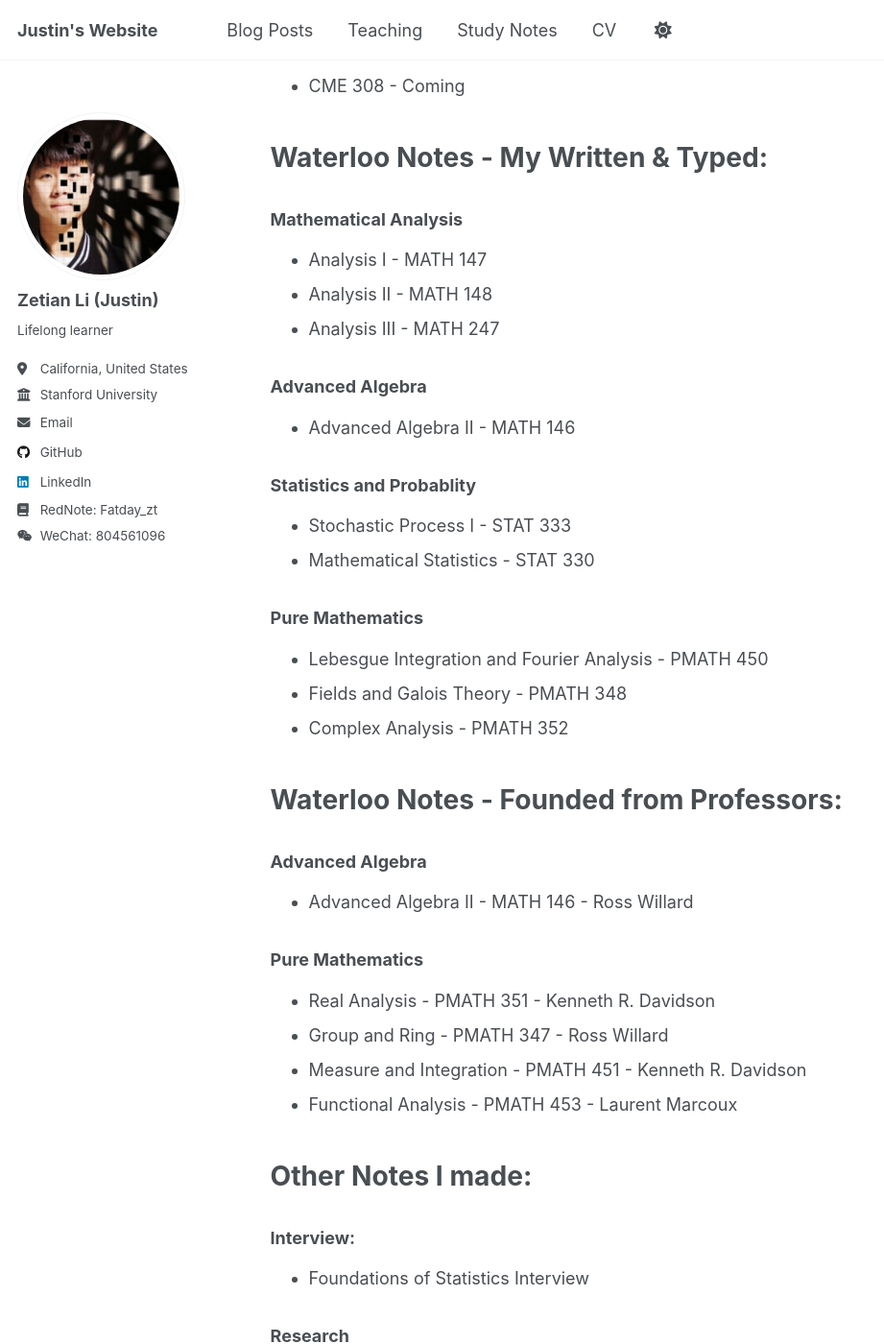
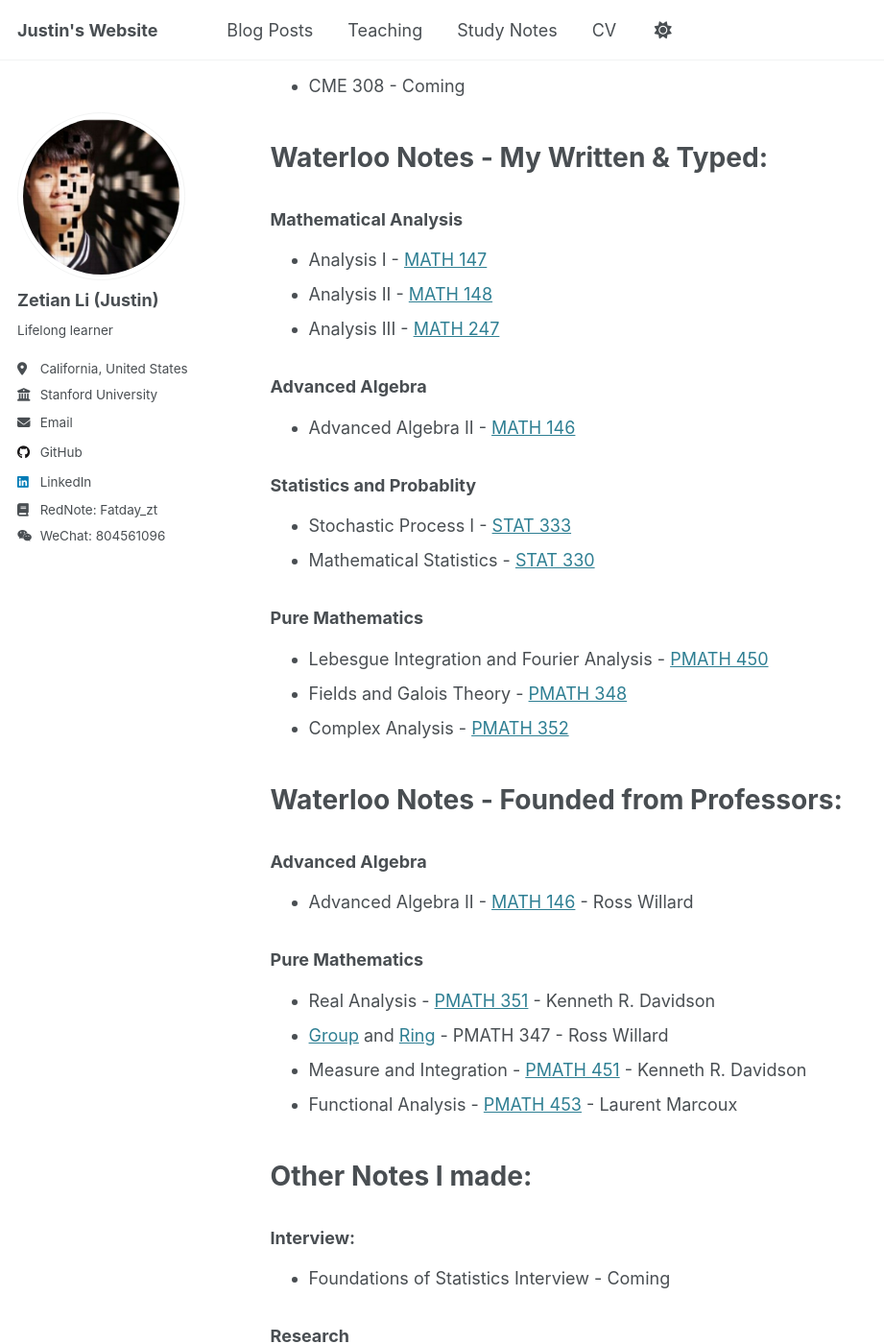
Before and after one commit to fatday/fatday.github.io, a Jekyll site: the page built from _pages/studynotes.md, in a window 1280 px wide and 1400 px high, scrolled down 251 px. Shown: the whole window at 96% size, without its empty margins (0-921 px from the left). Built offline with Jekyll 4.4.1, drawn with Linux system fonts in a browser that asks for light colours.

Commit message:
Complete website update

```diff
--- a/_pages/studynotes.md
+++ b/_pages/studynotes.md
@@ -18,44 +18,44 @@ This page is about the study notes I made or I found from Professors in Waterloo
 # Waterloo Notes - My Written & Typed:
 
 ### Mathematical Analysis
-* Analysis I - MATH 147
-* Analysis II - MATH 148
-* Analysis III - MATH 247
+* Analysis I - [MATH 147](/_studynotes/Math147.pdf)
+* Analysis II - [MATH 148](/_studynotes/Math148.pdf)
+* Analysis III - [MATH 247](/_studynotes/Math247.pdf)
 <br>
 
 ### Advanced Algebra
-* Advanced Algebra II - MATH 146
+* Advanced Algebra II - [MATH 146](/_studynotes/Math146.pdf)
 <br>
 
 ### Statistics and Probablity
-* Stochastic Process I - STAT 333
-* Mathematical Statistics - STAT 330
+* Stochastic Process I - [STAT 333](/_studynotes/STAT_333_Note.pdf)
+* Mathematical Statistics - [STAT 330](/_studynotes/STAT_330_Note.pdf)
 <br>
 
 ### Pure Mathematics
-* Lebesgue Integration and Fourier Analysis - PMATH 450
-* Fields and Galois Theory - PMATH 348
-* Complex Analysis - PMATH 352
+* Lebesgue Integration and Fourier Analysis - [PMATH 450](/_studynotes/PMATH_450_Notes.pdf)
+* Fields and Galois Theory - [PMATH 348](/_studynotes/PMATH_348_Note.pdf)
+* Complex Analysis - [PMATH 352](/_studynotes/PMATH_352_Note.pdf)
 <br><br>
 
 # Waterloo Notes - Founded from Professors:
 
 ### Advanced Algebra
-* Advanced Algebra II - MATH 146 - Ross Willard
+* Advanced Algebra II - [MATH 146](https://student.cs.uwaterloo.ca/~zj4li/notes/Math146-rosswillard.pdf) - Ross Willard
 <br>
 
 ### Pure Mathematics
-* Real Analysis - PMATH 351 - Kenneth R. Davidson
-* Group and Ring - PMATH 347 - Ross Willard
-* Measure and Integration - PMATH 451 - Kenneth R. Davidson
-* Functional Analysis - PMATH 453 - Laurent Marcoux
+* Real Analysis - [PMATH 351](http://www.math.uwaterloo.ca/~krdavids/PM351/PMath351Notes.pdf) - Kenneth R. Davidson
+* [Group](https://student.cs.uwaterloo.ca/~zj4li/notes/grouptheory.pdf) and [Ring](https://student.cs.uwaterloo.ca/~zj4li/notes/ringtheory.pdf) - PMATH 347 - Ross Willard
+* Measure and Integration - [PMATH 451](http://www.math.uwaterloo.ca/~krdavids/MT/PMath451Notes.pdf) - Kenneth R. Davidson
+* Functional Analysis - [PMATH 453](http://www.math.uwaterloo.ca/~lwmarcou/notes/pmath453.pdf) - Laurent Marcoux
 <br><br>
 
 # Other Notes I made:
 
 ### Interview:
-* Foundations of Statistics Interview
+* Foundations of Statistics Interview - Coming
 <br>
 
 ### Research
-* Bayesian Non-Parameteric
+* [Bayesian Non-Parameteric](/_studynotes/Research.pdf)
```
Also changed, not shown: 10 other files.
